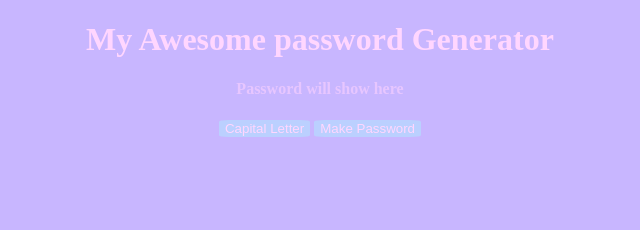
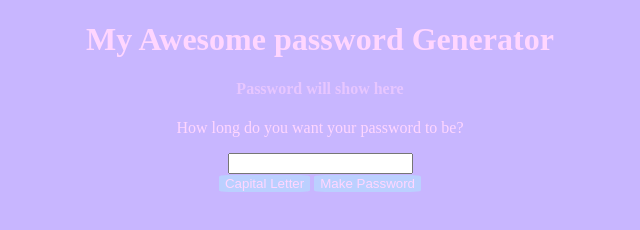
Before and after one commit to theBough/passwordGenerator, a plain HTML site: page index.html in a window 1280 px wide. Shown: the whole page, without its empty margins (328-968 px from the left). Drawn offline with Linux system fonts and the light colour scheme.

Commit message:
Update index.html

```diff
--- a/index.html
+++ b/index.html
@@ -11,6 +11,9 @@
 <body>
   <h1>My Awesome password Generator</h1>
   <h4 id = "showPassword">Password will show here</h4>
+  <p id="instructions">How long do you want your password to be?</p>
+  <input type="text" id = "passwordLength">
+  </br>
   <button id = "myBtn" onclick="generateCapitalLetter()">Capital Letter</button>
   <button id = "myBtn" onclick="startHere()">Make Password</button>
   <script src="script.js"></script>
```
